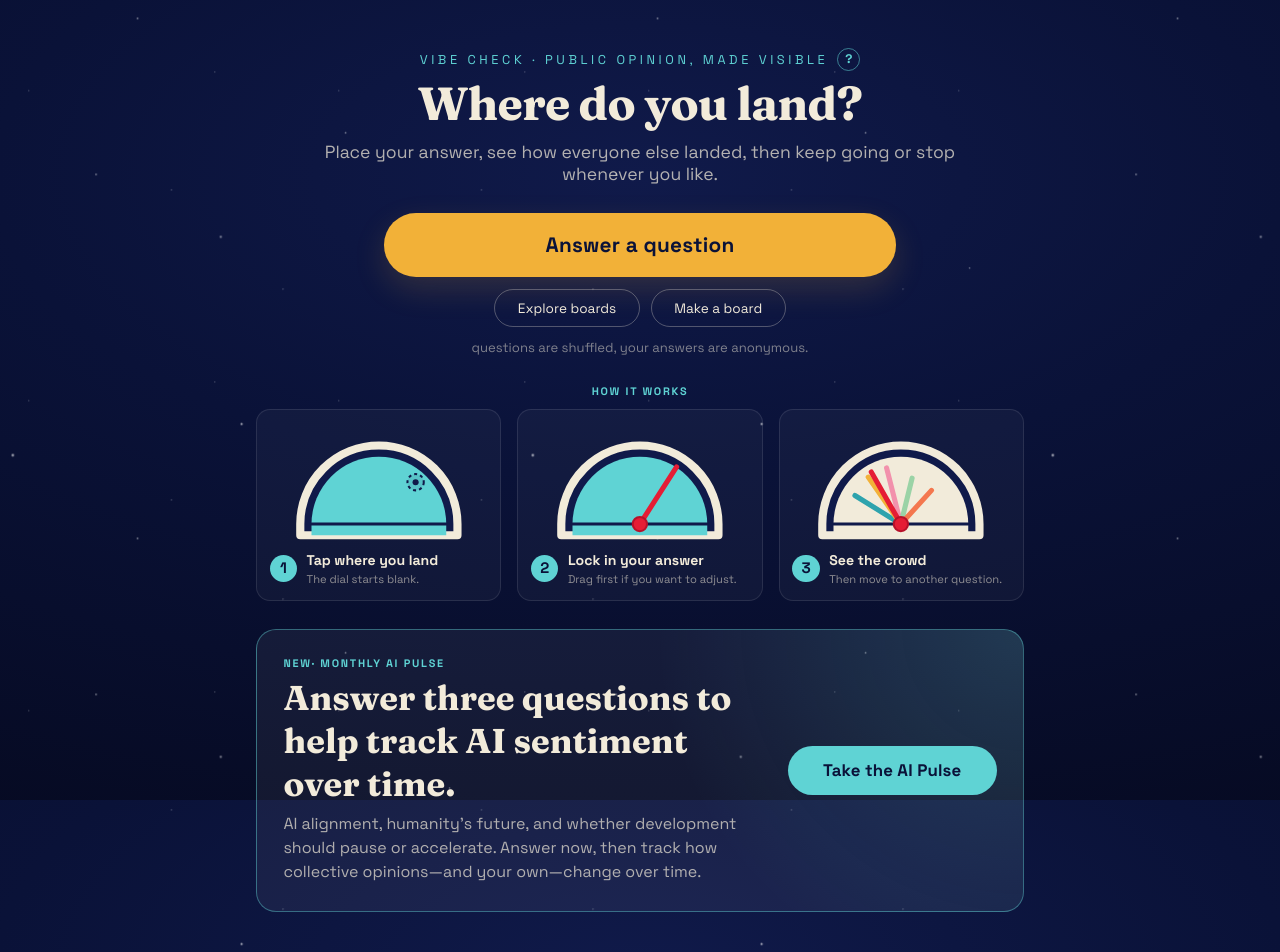
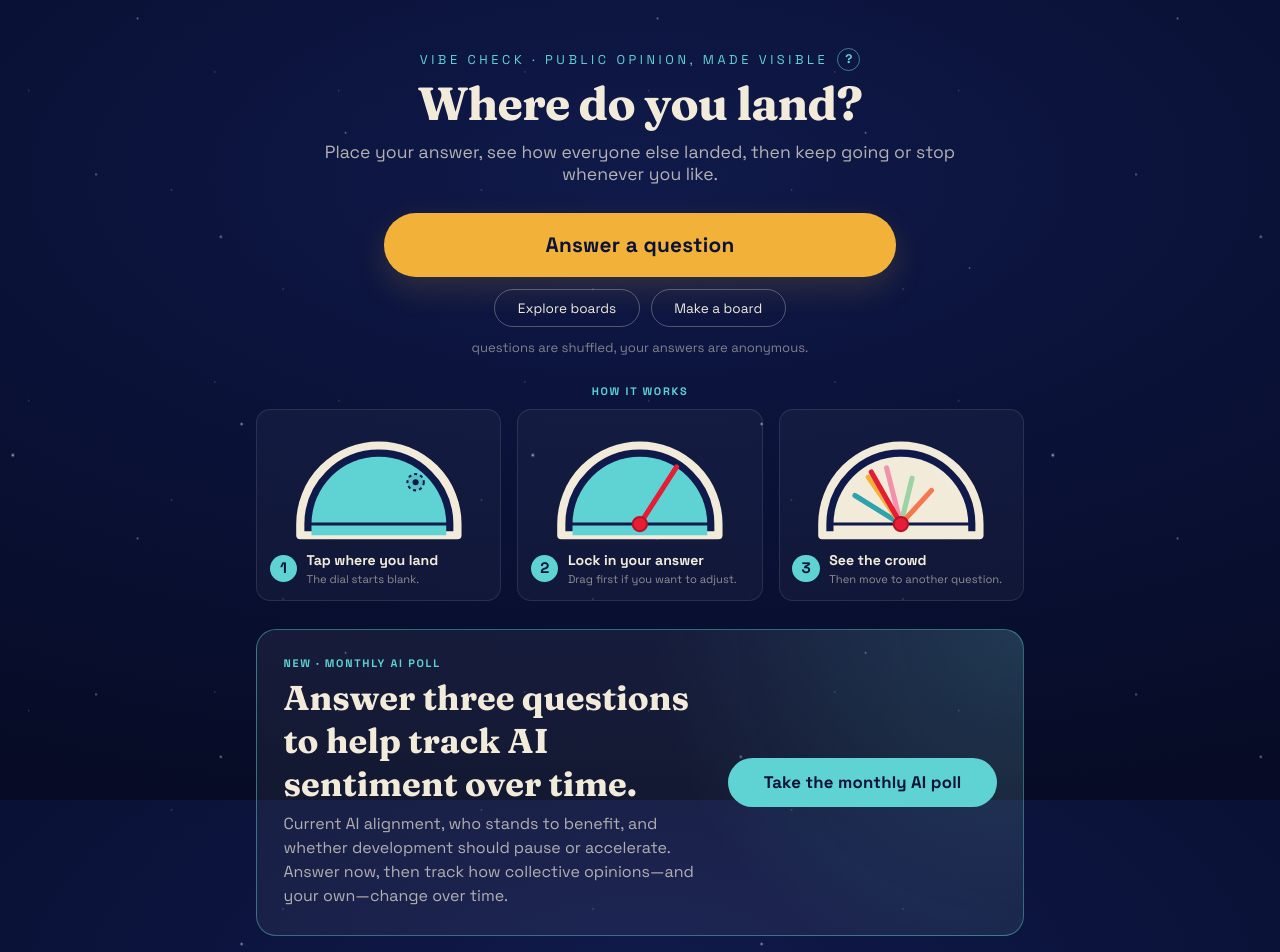
Before and after one commit to lookcarefully-cmyk/vibe-check, a Next.js app: page / in a window 1280 px wide. Shown: the top 952 px of the page. Built offline with nearby package versions, Linux system fonts and the light colour scheme.

Commit message:
Rename the AI Pulse as a monthly poll

```diff
--- a/app/globals.css
+++ b/app/globals.css
@@ -569,7 +569,7 @@ body::after {
   background: rgba(95, 211, 212, 0.075);
 }
 
-/* --------------------------------------------------------- monthly AI Pulse */
+/* ---------------------------------------------------------- monthly AI poll */
 
 .pulse-page {
   max-width: 900px;
--- a/app/pulse/opengraph-image.tsx
+++ b/app/pulse/opengraph-image.tsx
@@ -1,7 +1,7 @@
 import { ImageResponse } from "next/og";
 
 /**
- * A result-free invitation to the monthly AI Pulse. Like every other share
+ * A result-free invitation to the monthly AI poll. Like every other share
  * card, it gives someone a reason to answer without showing where the crowd is
  * currently landing and anchoring their response.
  */
@@ -10,7 +10,7 @@ export const runtime = "nodejs";
 // but dropped the card's text and badges, while the same ImageResponse renders
 // correctly in the app runtime.
 export const dynamic = "force-dynamic";
-export const alt = "Vibe Check monthly AI Pulse — how are we feeling about AI?";
+export const alt = "Vibe Check monthly AI poll — how are we feeling about AI?";
 export const size = { width: 1200, height: 630 };
 export const contentType = "image/png";
 
@@ -45,7 +45,7 @@ export default function PulseCard() {
             textTransform: "uppercase",
           }}
         >
-          Vibe Check · Monthly AI Pulse
+          Vibe Check · Monthly AI Poll
         </div>
 
         <div
--- a/app/pulse/page.tsx
+++ b/app/pulse/page.tsx
@@ -2,13 +2,13 @@ import type { Metadata } from "next";
 import PulseLanding from "@/components/PulseLanding";
 
 export const metadata: Metadata = {
-  title: "Vibe Check — monthly AI Pulse",
+  title: "Vibe Check — monthly AI poll",
   description:
-    "Three monthly questions on AI alignment, humanity's future, and the pace of development.",
+    "Three monthly questions on current AI alignment, who stands to benefit, and the pace of development.",
   openGraph: {
     title: "How are we feeling about AI?",
     description:
-      "Take the monthly AI Pulse: three stable questions tracking how sentiment moves over time.",
+      "Take the monthly AI poll: three stable questions tracking how sentiment moves over time.",
     siteName: "Vibe Check",
     type: "website",
     url: "/pulse",
--- a/app/subscribe/page.tsx
+++ b/app/subscribe/page.tsx
@@ -5,7 +5,7 @@ import Colophon from "@/components/Colophon";
 
 export const metadata: Metadata = {
   title: "Vibe Check — monthly reminder",
-  description: "Get a reminder when the next monthly AI Pulse opens.",
+  description: "Get a reminder when the next monthly AI poll opens.",
 };
 
 export const dynamic = "force-dynamic";
@@ -34,7 +34,7 @@ export default function SubscribePage() {
     <main className="shell">
       <header className="masthead">
         <div className="kicker">
-          <span className="kicker-text">Vibe Check · monthly AI Pulse</span>
+          <span className="kicker-text">Vibe Check · monthly AI poll</span>
         </div>
         <h1>The reminder list is opening soon.</h1>
         <p className="lede">
@@ -42,7 +42,7 @@ export default function SubscribePage() {
           Substack and stay separate from anonymous Vibe Check answers.
         </p>
       </header>
-      <Link href="/pulse" className="reset">Back to the AI Pulse</Link>
+      <Link href="/pulse" className="reset">Back to the monthly AI poll</Link>
       <Colophon />
     </main>
   );
--- a/components/BoardStreamNav.tsx
+++ b/components/BoardStreamNav.tsx
@@ -257,7 +257,7 @@ export default function BoardStreamNav({
 
   const exitHref = streamKind === "pulse" ? "/pulse" : "/explore";
   const exitLabel = streamKind === "pulse"
-    ? "Exit the AI Pulse"
+    ? "Exit the monthly AI poll"
     : "Exit the question stream and open Explore";
 
   return (
--- a/components/Featured.tsx
+++ b/components/Featured.tsx
@@ -93,14 +93,14 @@ export default function Featured() {
 
       <section className="home-pulse" aria-labelledby="home-pulse-title">
         <div>
-          <p className="explore-kicker">New· monthly AI Pulse</p>
+          <p className="explore-kicker">New · monthly AI poll</p>
           <h2 id="home-pulse-title">Answer three questions to help track AI sentiment over time.</h2>
           <p>
-            AI alignment, humanity&rsquo;s future, and whether development should
-            pause or accelerate. Answer now, then track how collective opinions—and your own—change over time.
+            Current AI alignment, who stands to benefit, and whether development
+            should pause or accelerate. Answer now, then track how collective opinions—and your own—change over time.
           </p>
         </div>
-        <Link href="/pulse" className="lock-in">Take the AI Pulse</Link>
+        <Link href="/pulse" className="lock-in">Take the monthly AI poll</Link>
       </section>
 
       {trending.length > 0 && (
--- a/components/InfoDialog.tsx
+++ b/components/InfoDialog.tsx
@@ -88,11 +88,11 @@ export default function InfoDialog() {
             </ol>
             <p>
               The shuffled feed does not loop back through boards you already completed.
-              Explore lets you browse the focused Main Set, the monthly AI Pulse, and a
+              Explore lets you browse the focused Main Set, the monthly AI poll, and a
               community pool that grows as visitors publish boards.
             </p>
             <p>
-              The <strong>monthly AI Pulse</strong> is a separate three-question set.
+              The <strong>monthly AI poll</strong> is a separate three-question set.
               By tracking answers to the same question set each month, we can see how
               our outlook on AI changes over time.
             </p>
--- a/components/SubscribeCallout.tsx
+++ b/components/SubscribeCallout.tsx
@@ -21,9 +21,9 @@ export default function SubscribeCallout({
     <aside className={`subscribe-callout${compact ? " is-compact" : ""}${prominent ? " is-prominent" : ""}`}>
       <div>
         <p className="subscribe-kicker">One reminder a month</p>
-        <h2>Come back when the next Pulse opens.</h2>
+        <h2>Come back when next month&rsquo;s AI poll opens.</h2>
         <p>
-          One email when each new three-question Pulse opens. It links to the blank
+          One email when each new three-question poll opens. It links to the blank
           questions, not the current results. Your email stays with Substack and is
           never connected to your answers here.
         </p>
--- a/lib/topics.ts
+++ b/lib/topics.ts
@@ -1084,7 +1084,7 @@ export const TOPICS: Topic[] = [
     category: "Sex & relationships",
   },
 
-  /* ------------------------------------------------ monthly AI Pulse */
+  /* ------------------------------------------------ monthly AI poll */
   /*
    * These three questions are deliberately stable and live outside both the
    * Main Set and More. Together they form one small recurring instrument:
@@ -1105,10 +1105,10 @@ export const TOPICS: Topic[] = [
     rightLabel: "VERY LIKELY",
     highMeans: "greater confidence that advanced AI will act in humanity's best interests",
     scale: "probability",
-    category: "Monthly AI Pulse",
+    category: "Monthly AI poll",
     cadence: "month",
     // Retained so its pre-launch answers remain interpretable. The revised
-    // Pulse asks about present alignment under a new id rather than combining
+    // The poll asks about present alignment under a new id rather than combining
     // two different constructs into one time series.
     retiredFromSite: true,
   },
@@ -1125,7 +1125,7 @@ export const TOPICS: Topic[] = [
     rightProse: "better",
     highMeans: "a more positive expected effect of advanced AI on humanity's future",
     scale: "bipolar",
-    category: "Monthly AI Pulse",
+    category: "Monthly AI poll",
     cadence: "month",
     // Retained for the same reason as the original alignment item above.
     retiredFromSite: true,
@@ -1142,7 +1142,7 @@ export const TOPICS: Topic[] = [
     rightLabel: "HIGHLY ALIGNED",
     highMeans: "a stronger perception that the most advanced AI models are aligned with human values and interests",
     scale: "bipolar",
-    category: "Monthly AI Pulse",
+    category: "Monthly AI poll",
     cadence: "month",
   },
   {
@@ -1156,7 +1156,7 @@ export const TOPICS: Topic[] = [
     rightLabel: "HUMANITY BROADLY",
     highMeans: "an expectation that the benefits of advanced AI will reach humanity more broadly",
     scale: "bipolar",
-    category: "Monthly AI Pulse",
+    category: "Monthly AI poll",
     cadence: "month",
   },
   {
@@ -1172,7 +1172,7 @@ export const TOPICS: Topic[] = [
     rightProse: "accelerate",
     highMeans: "a preference for faster advanced AI development",
     scale: "pace",
-    category: "Monthly AI Pulse",
+    category: "Monthly AI poll",
     cadence: "month",
   },
 
```
Also changed, not shown: components/ExploreHub.tsx (+4 -4 lines), components/PulseLanding.tsx (+5 -5 lines), 1 other file (tests, documents, lock files or other folders).
